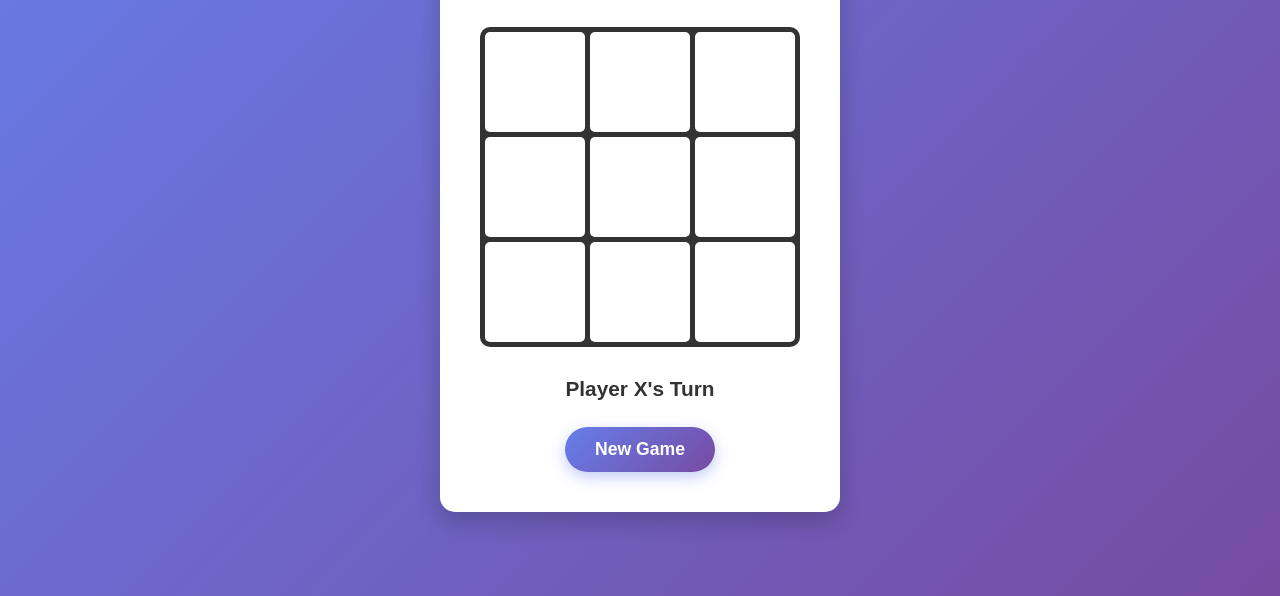
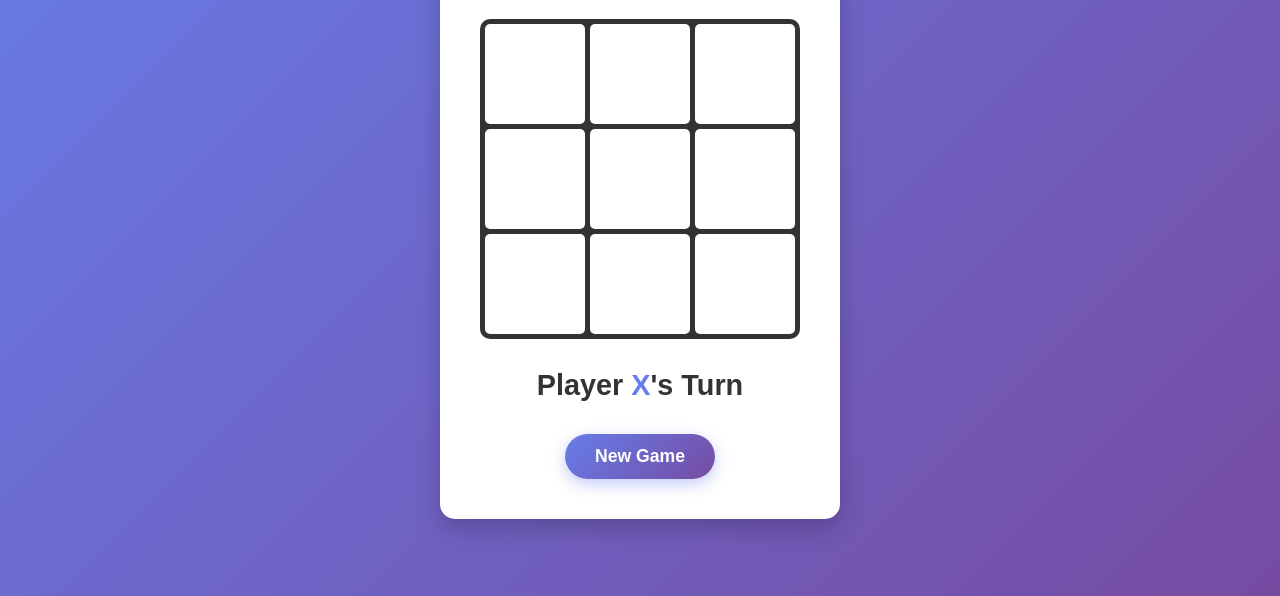
Before and after one commit to tochman-jr/tic_tac_toe, a plain HTML site: page index.html in a window 1280 px wide. Shown: the part 204-800 px from the top of the page. Drawn offline with Linux system fonts and the light colour scheme.

Commit message:
Improve visibility of whose turn it is

```diff
--- a/game.js
+++ b/game.js
@@ -93,7 +93,8 @@ class TicTacToe {
                 statusEl.className = 'status draw';
             }
         } else {
-            statusEl.textContent = `Player ${this.currentPlayer}'s Turn`;
+            const playerClass = this.currentPlayer === 'X' ? 'player-x' : 'player-o';
+            statusEl.innerHTML = `Player <span class="${playerClass}">${this.currentPlayer}</span>'s Turn`;
             statusEl.className = 'status';
         }
     }
--- a/styles.css
+++ b/styles.css
@@ -86,16 +86,18 @@ h1 {
 }
 
 .status {
-    font-size: 1.3em;
+    font-size: 1.8em;
     color: #333;
-    margin: 20px 0;
+    margin: 25px 0;
     font-weight: bold;
-    height: 30px;
+    height: 40px;
+    transition: all 0.3s ease;
 }
 
 .status.winner {
     color: #27ae60;
-    font-size: 1.5em;
+    font-size: 2em;
+    animation: pulse 0.5s ease-in-out;
 }
 
 .status.draw {
@@ -124,3 +126,9 @@ h1 {
 .reset-btn:active {
     transform: translateY(0);
 }
+
+@keyframes pulse {
+    0% { transform: scale(1); }
+    50% { transform: scale(1.05); }
+    100% { transform: scale(1); }
+}
```
